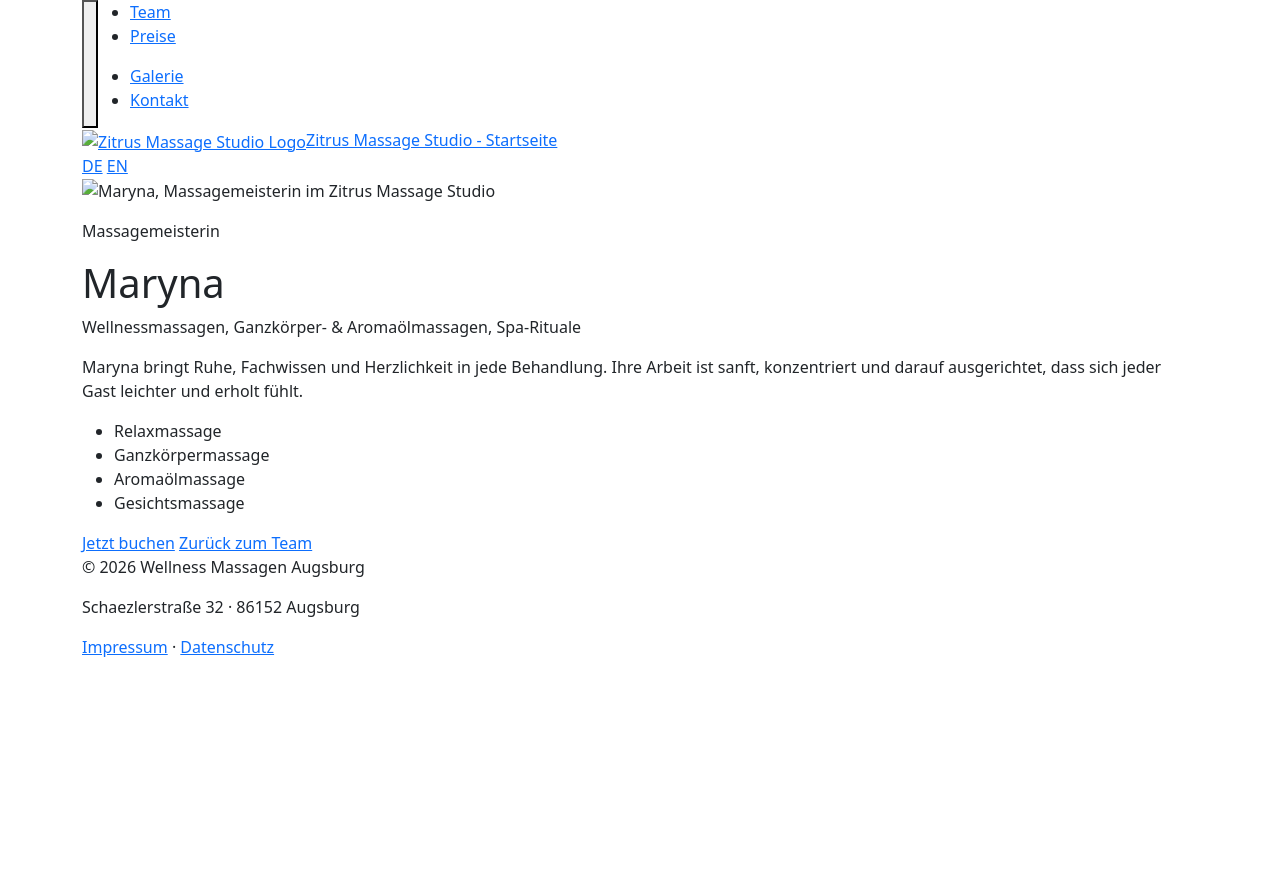
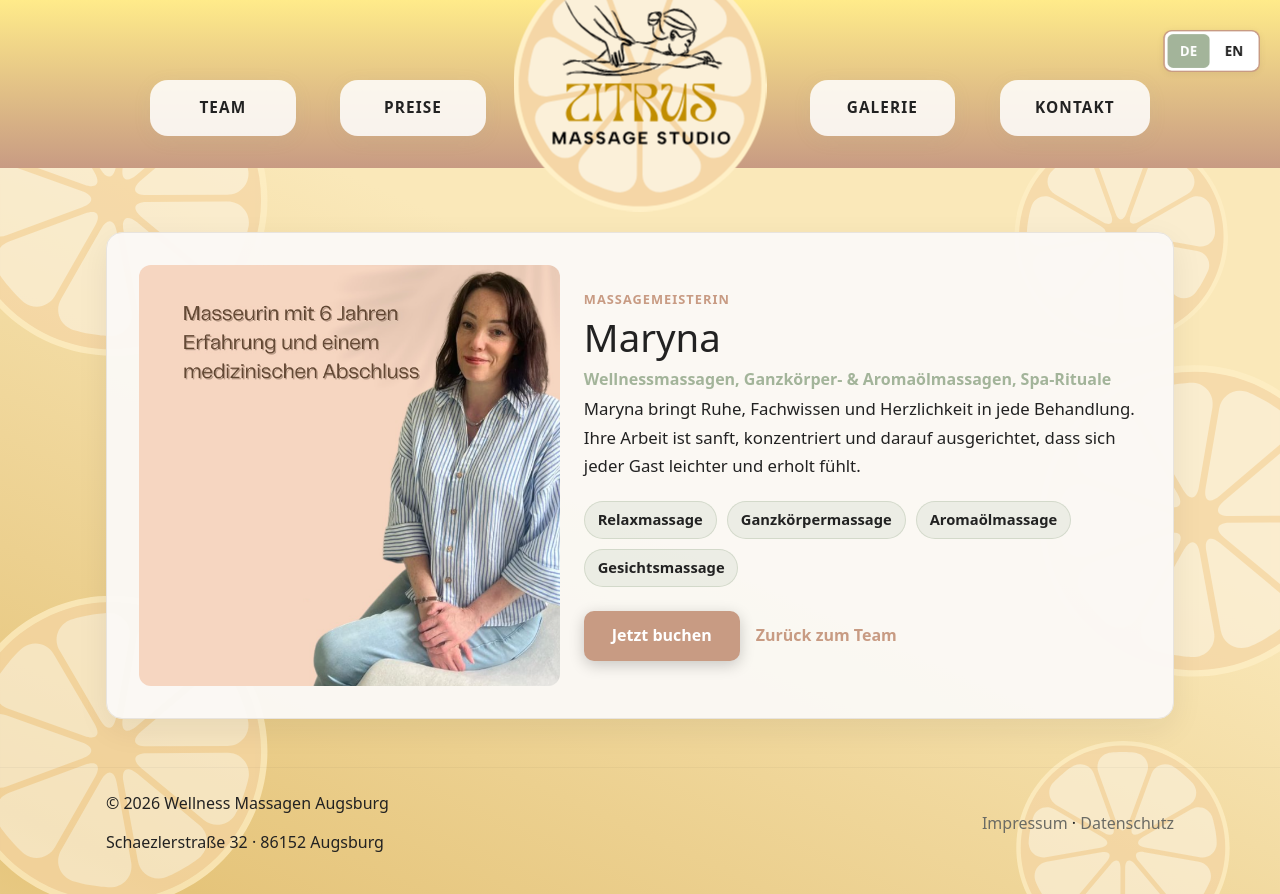
Before and after one commit to TIGU-h/ZitrusStudioWebSite, a plain HTML site: page de/maryna.html in a window 1280 px wide. Before the commit the page ends 800 px from the top, so only its background shows below. Drawn offline with nearby package versions, Linux system fonts and the light colour scheme; the site is published under a folder, as on GitHub Pages, so addresses that start at the root find nothing.

Commit message:
fix merge

```diff
--- a/de/maryna.html
+++ b/de/maryna.html
@@ -4,11 +4,11 @@
   <meta name="viewport" content="width=device-width,initial-scale=1">
   <title>Maryna - Zitrus Massage Studio</title>
   <meta name="description" content="Lernen Sie Maryna kennen, Ihre Wellness-Meisterin im Zitrus Massage Studio Augsburg.">
-  <link rel="icon" type="image/svg+xml" href="/assets/logo.svg">
+  <link rel="icon" type="image/svg+xml" href="../assets/logo.svg">
   <link href="https://cdn.jsdelivr.net/npm/bootstrap@5.3.3/dist/css/bootstrap.min.css" rel="stylesheet">
-  <link rel="stylesheet" href="/css/style.css">
+  <link rel="stylesheet" href="../css/style.css">
   <script src="https://cdn.jsdelivr.net/npm/bootstrap@5.3.3/dist/js/bootstrap.bundle.min.js" defer></script>
-  <script defer src="/js/main.js"></script>
+  <script defer src="../js/main.js"></script>
 </head>
 <body>
   <header class="site-header" role="banner">
@@ -19,19 +19,19 @@
         </button>
         <div id="nav-list" class="nav-list">
           <ul class="nav-group nav-left">
-            <li><a href="/#team">Team</a></li>
-            <li><a href="/#services">Preise</a></li>
+            <li><a href="../index.html#team">Team</a></li>
+            <li><a href="../index.html#services">Preise</a></li>
           </ul>
           <ul class="nav-group nav-right">
-            <li><a href="/#gallery">Galerie</a></li>
-            <li><a href="/#contact">Kontakt</a></li>
+            <li><a href="../index.html#gallery">Galerie</a></li>
+            <li><a href="../index.html#contact">Kontakt</a></li>
           </ul>
         </div>
       </nav>
-      <a href="/"><img src="/assets/logo.svg" alt="Zitrus Massage Studio Logo" class="logo-img" /><span class="sr-only">Zitrus Massage Studio - Startseite</span></a>
+      <a href="../index.html"><img src="../assets/logo.svg" alt="Zitrus Massage Studio Logo" class="logo-img" /><span class="sr-only">Zitrus Massage Studio - Startseite</span></a>
       <div class="lang">
-        <a class="lang-link active" href="/de/maryna.html">DE</a>
-        <a class="lang-link" id="lang-switch" href="/en/maryna.html">EN</a>
+        <a class="lang-link active" href="maryna.html">DE</a>
+        <a class="lang-link" id="lang-switch" href="../en/maryna.html">EN</a>
       </div>
     </div>
   </header>
@@ -40,7 +40,7 @@
       <div class="container">
         <article class="master-profile-card">
           <figure class="profile-portrait">
-            <img src="/assets/Masters/Maryna.png" alt="Maryna, Massagemeisterin im Zitrus Massage Studio">
+            <img src="../assets/Masters/Maryna.png" alt="Maryna, Massagemeisterin im Zitrus Massage Studio">
           </figure>
           <div class="profile-content">
             <p class="eyebrow">Massagemeisterin</p>
@@ -54,8 +54,8 @@
               <li>Gesichtsmassage</li>
             </ul>
             <div class="profile-actions">
-              <a class="btn-hero" href="/#contact">Jetzt buchen</a>
-              <a class="text-link" href="/#team">Zurück zum Team</a>
+              <a class="btn-hero" href="../index.html#contact">Jetzt buchen</a>
+              <a class="text-link" href="../index.html#team">Zurück zum Team</a>
             </div>
           </div>
         </article>
@@ -69,7 +69,7 @@
         <p>Schaezlerstraße 32 · 86152 Augsburg</p>
       </div>
       <div class="footer-links">
-        <p><a href="/de/impressum.html">Impressum</a> · <a href="/de/datenschutz.html">Datenschutz</a></p>
+        <p><a href="impressum.html">Impressum</a> · <a href="datenschutz.html">Datenschutz</a></p>
       </div>
     </div>
   </footer>
```
Also changed, not shown: de/oksana.html (+14 -14 lines), en/index.html (+2 -2 lines).
